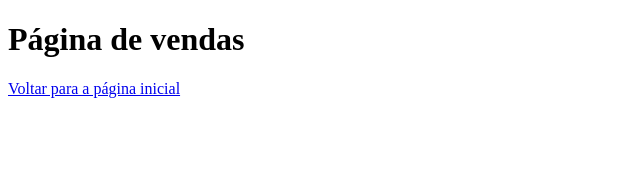
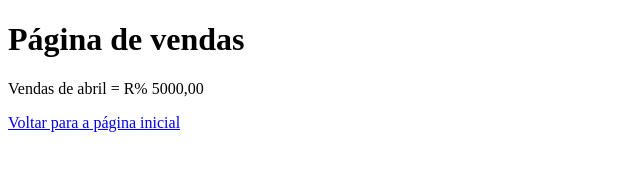
Before and after one commit to Pedrohcode/aulagithub, a plain HTML site: page vendas.html in a window 1280 px wide. Shown: the whole page, without its empty margins (0-640 px from the left). Drawn offline with Linux system fonts and the light colour scheme.

Commit message:
Acrescentado valor das vendas de abril

```diff
--- a/vendas.html
+++ b/vendas.html
@@ -7,6 +7,7 @@
 </head>
 <body>
    <h1>Página de vendas</h1>
+   <p>Vendas de abril = R% 5000,00</p>
    <a href="index.html">Voltar para a página inicial</a>
 </body>
 </html>
```
